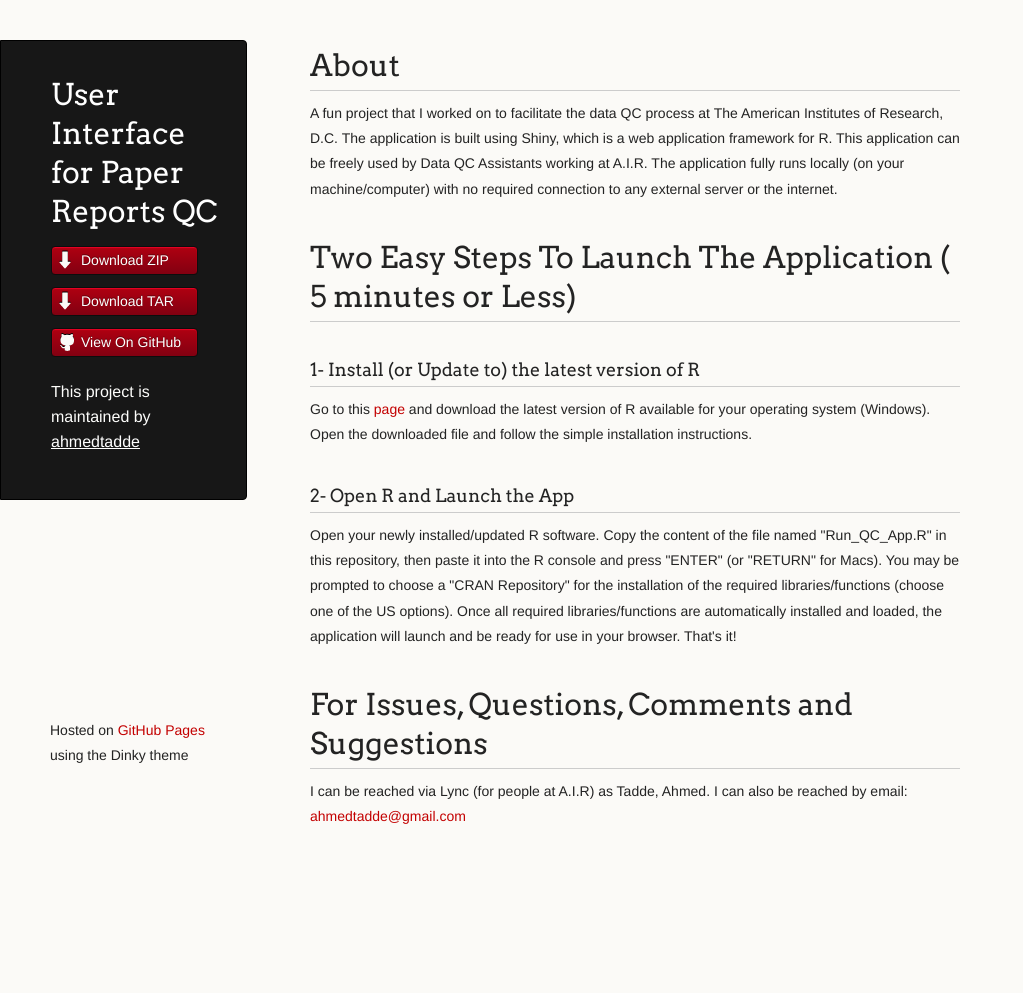
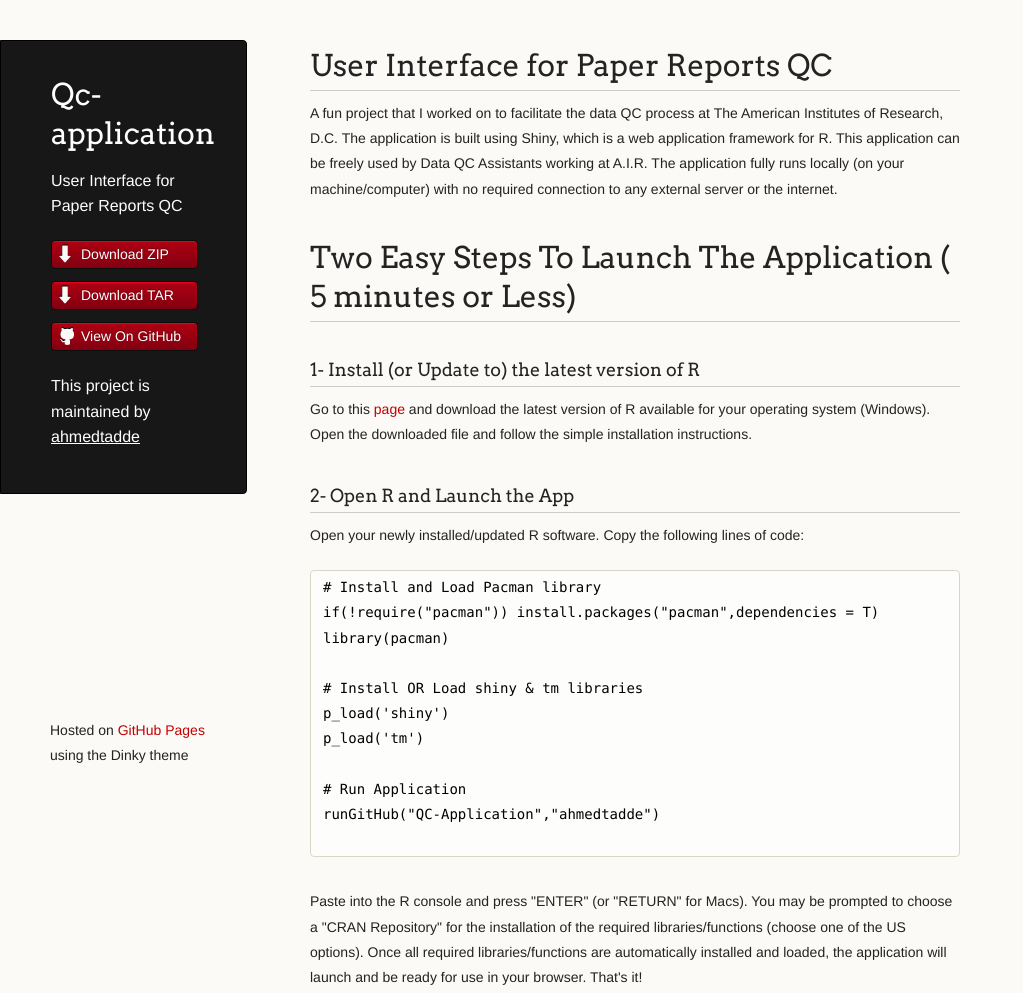
Before and after one commit to ahmedtadde/QC-Application, a plain HTML site: page index.html in a window 1280 px wide. Shown: the top 993 px of the page, without its empty margins (0-1023 px from the left). Before the commit the page ends 901 px from the top, so only its background shows below. Drawn offline with Linux system fonts and the light colour scheme.

Commit message:
Create master branch via GitHub

```diff
--- a/index.html
+++ b/index.html
@@ -3,7 +3,7 @@
   <head>
     <meta charset="utf-8">
     <meta http-equiv="X-UA-Compatible" content="chrome=1">
-    <title>QC-Application by ahmedtadde</title>
+    <title>Qc-application by ahmedtadde</title>
 
     <link rel="stylesheet" href="stylesheets/styles.css">
     <link rel="stylesheet" href="stylesheets/github-light.css">
@@ -16,7 +16,8 @@
   <body>
     <div class="wrapper">
       <header>
-        <h1 class="header"> User Interface for Paper Reports QC</h1>
+        <h1 class="header">Qc-application</h1>
+        <p class="header">User Interface for Paper Reports QC</p>
 
         <ul>
           <li class="download"><a class="buttons" href="https://github.com/ahmedtadde/QC-Application/zipball/master">Download ZIP</a></li>
@@ -30,7 +31,7 @@
       </header>
       <section>
         <h1>
-<a id="about" class="anchor" href="#about" aria-hidden="true"><span aria-hidden="true" class="octicon octicon-link"></span></a>About</h1>
+<a id="user-interface-for-paper-reports-qc" class="anchor" href="#user-interface-for-paper-reports-qc" aria-hidden="true"><span aria-hidden="true" class="octicon octicon-link"></span></a>User Interface for Paper Reports QC</h1>
 
 <p>A fun project that I worked on to facilitate the data QC process at The American Institutes of Research, D.C.
 The application is built using Shiny, which is a web application framework for R. This application can be freely used by
@@ -48,8 +49,22 @@
 <h3>
 <a id="2--open-r-and-launch-the-app" class="anchor" href="#2--open-r-and-launch-the-app" aria-hidden="true"><span aria-hidden="true" class="octicon octicon-link"></span></a>2- Open R and Launch the App</h3>
 
-<p>Open your newly installed/updated R software. Copy the content of the file named "Run_QC_App.R" in this repository, then paste it
-into the R console and press "ENTER" (or "RETURN" for Macs). You may be prompted to choose a "CRAN Repository" for the installation of the required libraries/functions (choose one of the US options). Once all required libraries/functions are automatically installed and loaded, the application will launch and be ready for use in your browser. That's it!</p>
+<p>Open your newly installed/updated R software. Copy the following lines of code:</p>
+
+<pre><code># Install and Load Pacman library
+if(!require("pacman")) install.packages("pacman",dependencies = T)
+library(pacman)
+
+# Install OR Load shiny &amp; tm libraries
+p_load('shiny')
+p_load('tm')
+
+# Run Application
+runGitHub("QC-Application","ahmedtadde")
+
+</code></pre>
+
+<p>Paste into the R console and press "ENTER" (or "RETURN" for Macs). You may be prompted to choose a "CRAN Repository" for the installation of the required libraries/functions (choose one of the US options). Once all required libraries/functions are automatically installed and loaded, the application will launch and be ready for use in your browser. That's it!</p>
 
 <h1>
 <a id="for-issues-questions-comments-and-suggestions" class="anchor" href="#for-issues-questions-comments-and-suggestions" aria-hidden="true"><span aria-hidden="true" class="octicon octicon-link"></span></a>For Issues, Questions, Comments and Suggestions</h1>
```
Also changed, not shown: params.json (+2 -2 lines).
